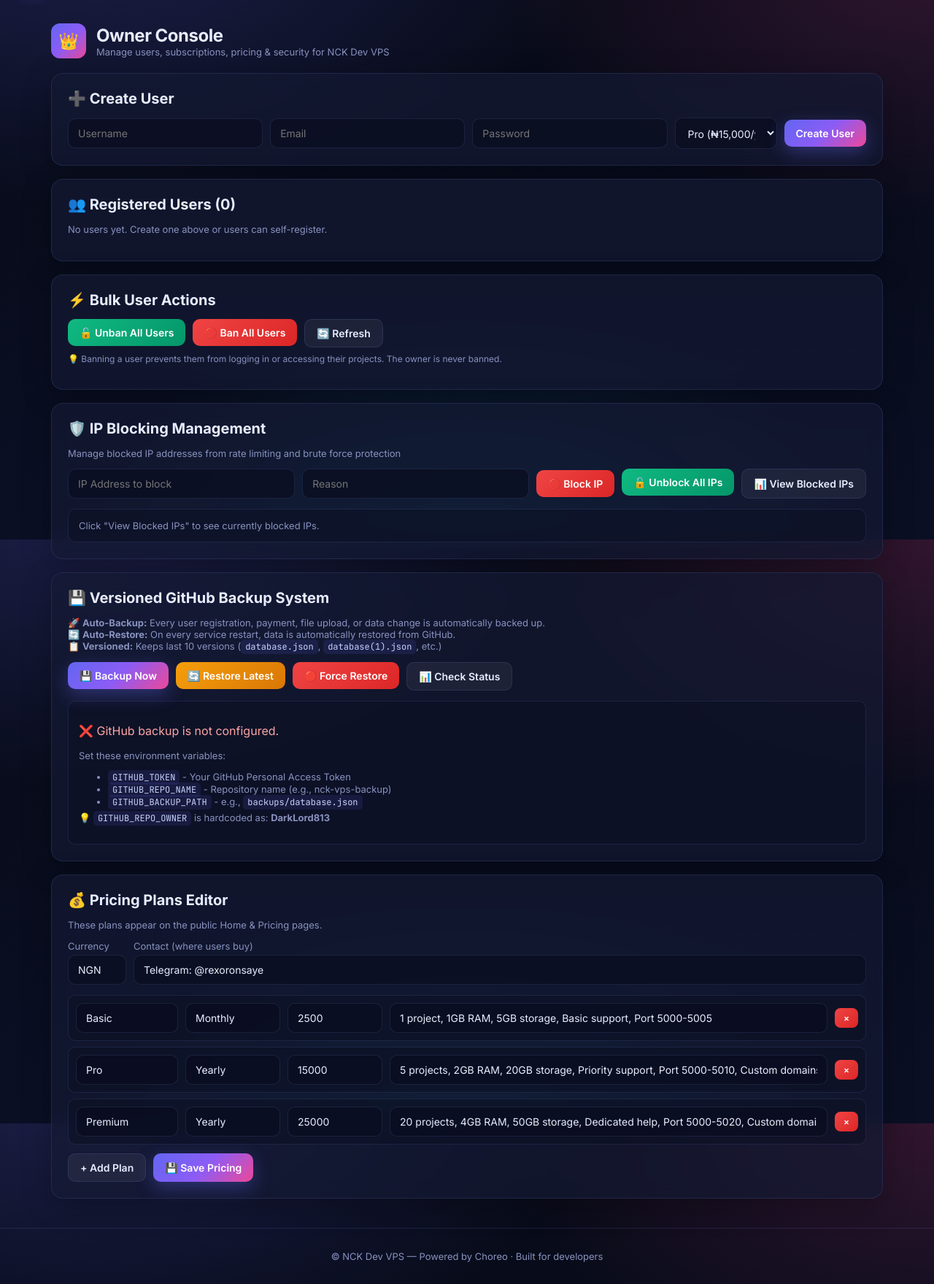
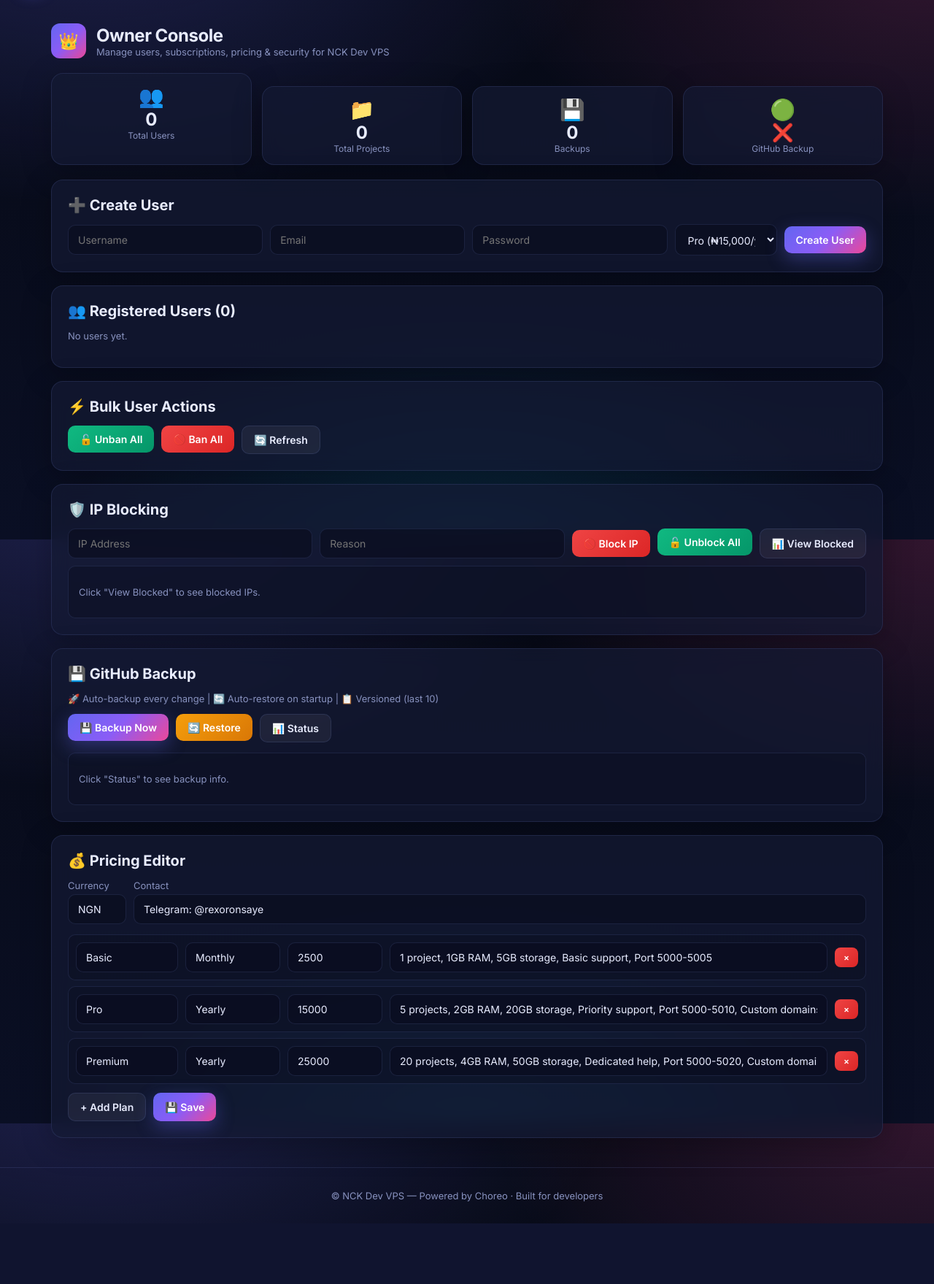
Before and after one commit to DarkLord813/nck-dev-vps, a Flask app: page /owner in a window 1280 px wide. Shown: the part 61-1820 px from the top of the page at 73% size. After the commit the page ends 1737 px from the top, so only its background shows below. Run offline with Flask 3, Linux system fonts and the light colour scheme; the visitor is signed in with stand-in values (Sample User, id 1).

Commit message:
Update owner.html

```diff
--- a/templates/owner.html
+++ b/templates/owner.html
@@ -10,6 +10,30 @@
     </div>
   </div>
 
+  <!-- System Stats -->
+  <div style="display:grid;grid-template-columns:repeat(auto-fit,minmax(150px,1fr));gap:14px;margin-bottom:20px">
+    <div class="card" style="text-align:center;padding:14px">
+      <div style="font-size:28px">👥</div>
+      <div style="font-size:24px;font-weight:700">{{users|length}}</div>
+      <div class="muted" style="font-size:12px">Total Users</div>
+    </div>
+    <div class="card" style="text-align:center;padding:14px">
+      <div style="font-size:28px">📁</div>
+      <div style="font-size:24px;font-weight:700">{{total_projects or 0}}</div>
+      <div class="muted" style="font-size:12px">Total Projects</div>
+    </div>
+    <div class="card" style="text-align:center;padding:14px">
+      <div style="font-size:28px">💾</div>
+      <div style="font-size:24px;font-weight:700">{{backup_info.backup_count or 0}}</div>
+      <div class="muted" style="font-size:12px">Backups</div>
+    </div>
+    <div class="card" style="text-align:center;padding:14px">
+      <div style="font-size:28px">🟢</div>
+      <div style="font-size:24px;font-weight:700">{{ backup_info.enabled and '✅' or '❌' }}</div>
+      <div class="muted" style="font-size:12px">GitHub Backup</div>
+    </div>
+  </div>
+
   <!-- ==================== CREATE USER ==================== -->
   <div class="card">
     <h2>➕ Create User</h2>
@@ -18,9 +42,9 @@
       <input name="email" type="email" placeholder="Email" required>
       <input name="password" placeholder="Password" required>
       <select name="subscription" style="max-width:140px">
-        <option value="Basic">Basic (₦2,500/mo) - 1 project</option>
-        <option value="Pro" selected>Pro (₦15,000/yr) - 5 projects</option>
-        <option value="Premium">Premium (₦25,000/yr) - 20 projects</option>
+        <option value="Basic">Basic (₦2,500/mo)</option>
+        <option value="Pro" selected>Pro (₦15,000/yr)</option>
+        <option value="Premium">Premium (₦25,000/yr)</option>
       </select>
       <button class="btn btn-primary">Create User</button>
     </form>
@@ -29,7 +53,7 @@
   <!-- ==================== REGISTERED USERS ==================== -->
   <div class="card">
     <h2>👥 Registered Users ({{users|length}})</h2>
-    {% if not users %}<p class="muted">No users yet. Create one above or users can self-register.</p>{% endif %}
+    {% if not users %}<p class="muted">No users yet.</p>{% endif %}
     {% if users %}
     <div style="overflow-x:auto">
     <table>
@@ -39,7 +63,7 @@
         <th>Subscription</th>
         <th>Status</th>
         <th>Created</th>
-        <th>Auto-login Link</th>
+        <th>Projects</th>
         <th>Actions</th>
       </tr>
       {% for name, u in users.items() %}
@@ -58,7 +82,7 @@
           {% endif %}
         </td>
         <td class="muted" style="font-size:12px">{{ (u.created_at or 0)|int|string|truncate(20) }}</td>
-        <td><a href="{{base_url}}/auto/{{u.token}}" target="_blank" style="font-size:11px;word-break:break-all">{{base_url}}/auto/{{u.token}}</a></td>
+        <td><span class="badge badge-subscription">{{ u.projects_count or 0 }}</span></td>
         <td>
           <div style="display:flex;flex-direction:column;gap:4px">
             <div style="display:flex;gap:4px;flex-wrap:wrap">
@@ -70,7 +94,7 @@
                 </select>
                 <button class="btn btn-ok btn-sm">Update</button>
               </form>
-              <form class="inline" method="post" action="/owner/delete/{{name}}" onsubmit="return confirm('Delete {{name}}? This will remove all their files!')">
+              <form class="inline" method="post" action="/owner/delete/{{name}}" onsubmit="return confirm('Delete {{name}}?')">
                 <button class="btn btn-danger btn-sm">Delete</button>
               </form>
             </div>
@@ -80,7 +104,7 @@
                   <button class="btn btn-ok btn-sm" style="font-size:10px">🔓 Unban</button>
                 </form>
               {% else %}
-                <form class="inline" method="post" action="/owner/ban/{{name}}" onsubmit="return confirm('Ban {{name}}? They will not be able to login or access their projects.')">
+                <form class="inline" method="post" action="/owner/ban/{{name}}" onsubmit="return confirm('Ban {{name}}?')">
                   <button class="btn btn-danger btn-sm" style="font-size:10px">🚫 Ban</button>
                 </form>
               {% endif %}
@@ -94,87 +118,73 @@
     {% endif %}
   </div>
 
-  <!-- ==================== BULK USER MANAGEMENT ==================== -->
+  <!-- ==================== BULK USER ACTIONS ==================== -->
   <div class="card">
     <h2>⚡ Bulk User Actions</h2>
     <div style="display:flex;gap:10px;flex-wrap:wrap">
-      <form method="post" action="/owner/unban-all" onsubmit="return confirm('Unban ALL users? This will restore access to all banned users.')">
-        <button class="btn btn-ok">🔓 Unban All Users</button>
+      <form method="post" action="/owner/unban-all" onsubmit="return confirm('Unban ALL users?')">
+        <button class="btn btn-ok">🔓 Unban All</button>
       </form>
-      <form method="post" action="/owner/ban-all" onsubmit="return confirm('⚠️ Ban ALL users? Only the owner will have access. This is a severe action!')">
-        <button class="btn btn-danger">🚫 Ban All Users</button>
+      <form method="post" action="/owner/ban-all" onsubmit="return confirm('⚠️ Ban ALL users?')">
+        <button class="btn btn-danger">🚫 Ban All</button>
       </form>
       <button class="btn btn-ghost" onclick="location.reload()">🔄 Refresh</button>
     </div>
-    <p class="muted" style="margin-top:8px;font-size:12px">💡 Banning a user prevents them from logging in or accessing their projects. The owner is never banned.</p>
   </div>
 
-  <!-- ==================== IP BLOCKING MANAGEMENT ==================== -->
+  <!-- ==================== IP BLOCKING ==================== -->
   <div class="card">
-    <h2>🛡️ IP Blocking Management</h2>
-    <p class="muted">Manage blocked IP addresses from rate limiting and brute force protection</p>
-
-    <div style="display:flex;gap:10px;flex-wrap:wrap;margin-bottom:14px">
+    <h2>🛡️ IP Blocking</h2>
+    <div style="display:flex;gap:10px;flex-wrap:wrap">
       <form method="post" action="/admin/block-ip" class="row" style="flex:1">
-        <input name="ip" placeholder="IP Address to block" required style="flex:1;min-width:120px">
+        <input name="ip" placeholder="IP Address" required style="flex:1;min-width:120px">
         <input name="reason" placeholder="Reason" style="flex:1;min-width:120px">
         <button class="btn btn-danger">🚫 Block IP</button>
       </form>
       <form method="post" action="/admin/unblock-all-ips">
-        <button class="btn btn-ok">🔓 Unblock All IPs</button>
+        <button class="btn btn-ok">🔓 Unblock All</button>
       </form>
-      <button class="btn btn-ghost" onclick="fetchBlockedIPs()">📊 View Blocked IPs</button>
+      <button class="btn btn-ghost" onclick="fetchBlockedIPs()">📊 View Blocked</button>
     </div>
-
-    <div id="blocked-ips-list" style="background:rgba(10,14,32,0.5);border-radius:10px;padding:14px;border:1px solid var(--border);max-height:200px;overflow-y:auto">
-      <p class="muted" style="margin:0">Click "View Blocked IPs" to see currently blocked IPs.</p>
+    <div id="blocked-ips-list" style="margin-top:10px;background:rgba(10,14,32,0.5);border-radius:10px;padding:14px;border:1px solid var(--border);max-height:150px;overflow-y:auto">
+      <p class="muted">Click "View Blocked" to see blocked IPs.</p>
     </div>
   </div>
 
   <!-- ==================== BACKUP PANEL ==================== -->
   <div class="card" id="backup">
-    <h2>💾 Versioned GitHub Backup System</h2>
+    <h2>💾 GitHub Backup</h2>
     <p class="muted">
-      🚀 <b>Auto-Backup:</b> Every user registration, payment, file upload, or data change is automatically backed up.<br>
-      🔄 <b>Auto-Restore:</b> On every service restart, data is automatically restored from GitHub.<br>
-      📋 <b>Versioned:</b> Keeps last 10 versions (<code>database.json</code>, <code>database(1).json</code>, etc.)
+      🚀 Auto-backup every change | 🔄 Auto-restore on startup | 📋 Versioned (last 10)
     </p>
-
     <div style="display:flex;gap:10px;flex-wrap:wrap;margin-bottom:14px">
-      <form method="post" action="/admin/backup" style="display:inline">
+      <form method="post" action="/admin/backup">
         <button class="btn btn-primary">💾 Backup Now</button>
       </form>
-      <form method="post" action="/admin/restore" style="display:inline"
-            onsubmit="return confirm('⚠️ Restore will REPLACE ALL current data with latest GitHub backup. Continue?')">
-        <button class="btn btn-warn">🔄 Restore Latest</button>
+      <form method="post" action="/admin/restore" onsubmit="return confirm('⚠️ Restore ALL data from GitHub?')">
+        <button class="btn btn-warn">🔄 Restore</button>
       </form>
-      <form method="post" action="/admin/force-restore" style="display:inline"
-            onsubmit="return confirm('⚠️ FORCE RESTORE will REPLACE ALL current data even if local data exists. Continue?')">
-        <button class="btn btn-danger">🔴 Force Restore</button>
-      </form>
-      <button class="btn btn-ghost" onclick="checkBackupStatus()">📊 Check Status</button>
+      <button class="btn btn-ghost" onclick="checkBackupStatus()">📊 Status</button>
     </div>
-
     <div id="backup-status-display" style="background:rgba(10,14,32,0.5);border-radius:10px;padding:14px;border:1px solid var(--border)">
-      <p class="muted" style="margin:0">Click "Check Status" to see backup information.</p>
+      <p class="muted">Click "Status" to see backup info.</p>
     </div>
   </div>
 
   <!-- ==================== PRICING EDITOR ==================== -->
   <div class="card" id="pricing">
-    <h2>💰 Pricing Plans Editor</h2>
-    <p class="muted">These plans appear on the public Home & Pricing pages.</p>
+    <h2>💰 Pricing Editor</h2>
     <form method="post" action="/owner/pricing">
       <div class="row" style="margin-bottom:14px">
         <label style="display:flex;flex-direction:column;gap:4px"><span class="muted">Currency</span>
           <input name="currency" value="{{pricing.currency}}" style="width:80px"></label>
-        <label style="flex:1;display:flex;flex-direction:column;gap:4px"><span class="muted">Contact (where users buy)</span>
-          <input name="contact" value="{{pricing.contact}}" placeholder="Telegram / WhatsApp / Email"></label>
+        <label style="flex:1;display:flex;flex-direction:column;gap:4px"><span class="muted">Contact</span>
+          <input name="contact" value="{{pricing.contact}}" placeholder="Telegram / WhatsApp"></label>
       </div>
       <div id="plans">
       {% for p in pricing.plans %}
         <div class="row" style="margin-bottom:8px;padding:10px;background:rgba(10,14,32,0.5);border-radius:10px;border:1px solid var(--border)">
-          <input name="p_name" value="{{p.name}}" placeholder="Plan name" style="max-width:140px">
+          <input name="p_name" value="{{p.name}}" placeholder="Plan" style="max-width:140px">
           <input name="p_duration" value="{{p.duration}}" placeholder="Duration" style="max-width:130px">
           <input name="p_price" value="{{p.price}}" placeholder="Price" style="max-width:90px">
           <input name="p_features" value="{{p.features}}" placeholder="Features">
@@ -184,19 +194,18 @@
       </div>
       <div style="margin-top:12px;display:flex;gap:10px">
         <button type="button" class="btn btn-ghost" onclick="addPlan()">+ Add Plan</button>
-        <button class="btn btn-primary">💾 Save Pricing</button>
+        <button class="btn btn-primary">💾 Save</button>
       </div>
     </form>
   </div>
 </div>
 
 <script>
-// ==================== ADD PLAN ====================
 function addPlan() {
   const d = document.createElement('div');
   d.className = 'row';
   d.style.cssText = 'margin-bottom:8px;padding:10px;background:rgba(10,14,32,0.5);border-radius:10px;border:1px solid var(--border)';
-  d.innerHTML = `<input name="p_name" placeholder="Plan name" style="max-width:140px">
+  d.innerHTML = `<input name="p_name" placeholder="Plan" style="max-width:140px">
     <input name="p_duration" placeholder="Duration" style="max-width:130px">
     <input name="p_price" placeholder="Price" style="max-width:90px">
     <input name="p_features" placeholder="Features">
@@ -204,84 +213,42 @@ function addPlan() {
   document.getElementById('plans').appendChild(d);
 }
 
-// ==================== BACKUP FUNCTIONS ====================
 async function checkBackupStatus() {
-    const statusDiv = document.getElementById('backup-status-display');
-    statusDiv.innerHTML = '<p class="muted">Checking backup status...</p>';
-
+  const div = document.getElementById('backup-status-display');
+  div.innerHTML = '<p class="muted">Loading...</p>';
   try {
-        const response = await fetch('/admin/backup-status');
-        const data = await response.json();
-
-        if (data.enabled) {
-            let statusHtml = `<p style="color:#6ee7b7">✅ GitHub backup is ACTIVE!</p>`;
-            statusHtml += `<p class="muted">📦 Data exists: ${data.has_data ? '✅ Yes' : '❌ No'}</p>`;
-            statusHtml += `<p class="muted">🔢 Total backups performed: <strong>${data.backup_count || 0}</strong></p>`;
-            statusHtml += `<p class="muted">📁 Repository: <strong>DarkLord813/${data.repo_name || 'nck-vps-backup'}</strong></p>`;
-
-            if (data.users !== undefined) {
-                statusHtml += `<p class="muted">👥 Users in backup: <strong>${data.users}</strong></p>`;
-            }
-
-            if (data.last_backup && data.last_backup !== 'Never') {
-                statusHtml += `<p class="muted">📅 Last backup: <strong>${new Date(data.last_backup).toLocaleString()}</strong></p>`;
-            }
-
-            statusHtml += `<p class="muted" style="font-size:11px;margin-top:8px">
-                🔄 Auto-restore: Enabled on every service restart<br>
-                📋 Versions kept: Last 10
-            </p>`;
-
-            statusDiv.innerHTML = statusHtml;
-        } else {
-            statusDiv.innerHTML = `
-                <p style="color:#fca5a5">❌ GitHub backup is not configured.</p>
-                <p class="muted">Set these environment variables:</p>
-                <ul style="color:var(--muted);font-size:13px;margin:5px 0">
-                    <li><code>GITHUB_TOKEN</code> - Your GitHub Personal Access Token</li>
-                    <li><code>GITHUB_REPO_NAME</code> - Repository name (e.g., nck-vps-backup)</li>
-                    <li><code>GITHUB_BACKUP_PATH</code> - e.g., <code>backups/database.json</code></li>
-                </ul>
-                <p class="muted" style="margin-top:5px">💡 <code>GITHUB_REPO_OWNER</code> is hardcoded as: <strong>DarkLord813</strong></p>
+    const r = await fetch('/admin/backup-status');
+    const data = await r.json();
+    div.innerHTML = `
+      <p style="color:#6ee7b7">✅ GitHub backup ${data.enabled ? 'ACTIVE' : 'DISABLED'}</p>
+      <p class="muted">📊 Backups: ${data.backup_count || 0}</p>
+      <p class="muted">📁 Repo: ${data.repo_owner}/${data.repo_name}</p>
+      ${data.last_error ? `<p style="color:#fca5a5">❌ Error: ${data.last_error}</p>` : ''}
     `;
-        }
-    } catch (error) {
-        statusDiv.innerHTML = `<p style="color:#fca5a5">Error checking backup status: ${error.message}</p>`;
+  } catch(e) {
+    div.innerHTML = `<p style="color:#fca5a5">❌ Error: ${e.message}</p>`;
   }
 }
 
-// ==================== IP BLOCKING FUNCTIONS ====================
 async function fetchBlockedIPs() {
-    const listDiv = document.getElementById('blocked-ips-list');
-    listDiv.innerHTML = '<p class="muted">Loading blocked IPs...</p>';
-
+  const div = document.getElementById('blocked-ips-list');
+  div.innerHTML = '<p class="muted">Loading...</p>';
   try {
-        const response = await fetch('/admin/blocked-ips');
-        const data = await response.json();
-
+    const r = await fetch('/admin/blocked-ips');
+    const data = await r.json();
     if (data.blocked_ips && data.blocked_ips.length > 0) {
-            let html = '<div style="display:flex;flex-direction:column;gap:6px">';
-            data.blocked_ips.forEach(ip => {
-                html += `
-                    <div style="display:flex;justify-content:space-between;align-items:center;padding:8px 12px;background:rgba(239,68,68,0.1);border-radius:6px;border:1px solid rgba(239,68,68,0.2)">
-                        <span><code style="color:#fca5a5">${ip.ip}</code> ${ip.reason ? `<span class="muted">- ${ip.reason}</span>` : ''}</span>
-                        <span class="muted" style="font-size:11px">Expires: ${ip.expires || 'Never'}</span>
+      div.innerHTML = data.blocked_ips.map(ip => `
+        <div style="display:flex;justify-content:space-between;padding:6px 10px;background:rgba(239,68,68,0.1);border-radius:6px;margin-bottom:4px;border:1px solid rgba(239,68,68,0.2)">
+          <span><code style="color:#fca5a5">${ip.ip}</code> ${ip.reason ? `- ${ip.reason}` : ''}</span>
+          <span class="muted" style="font-size:11px">${ip.expires || 'Permanent'}</span>
         </div>
-                `;
-            });
-            html += '</div>';
-            listDiv.innerHTML = html;
+      `).join('');
     } else {
-            listDiv.innerHTML = '<p style="color:#6ee7b7">✅ No IPs currently blocked.</p>';
+      div.innerHTML = '<p style="color:#6ee7b7">✅ No IPs blocked.</p>';
     }
-    } catch (error) {
-        listDiv.innerHTML = `<p style="color:#fca5a5">Error fetching blocked IPs: ${error.message}</p>`;
+  } catch(e) {
+    div.innerHTML = `<p style="color:#fca5a5">❌ Error: ${e.message}</p>`;
   }
 }
-
-// Auto-check backup status on page load
-document.addEventListener('DOMContentLoaded', function() {
-    checkBackupStatus();
-});
 </script>
 {% endblock %}
```
Lines whose indentation alone changed are shown as unchanged.
